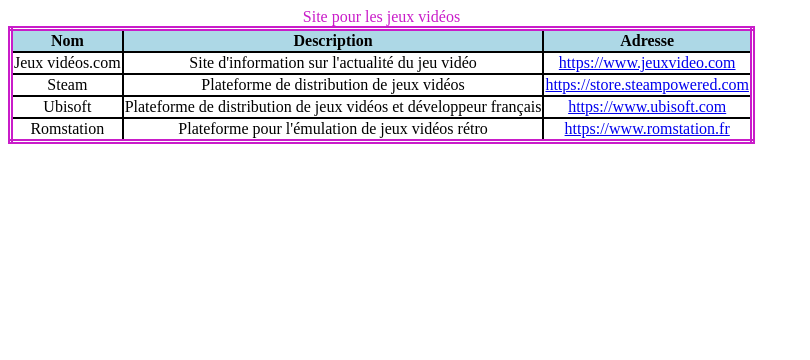
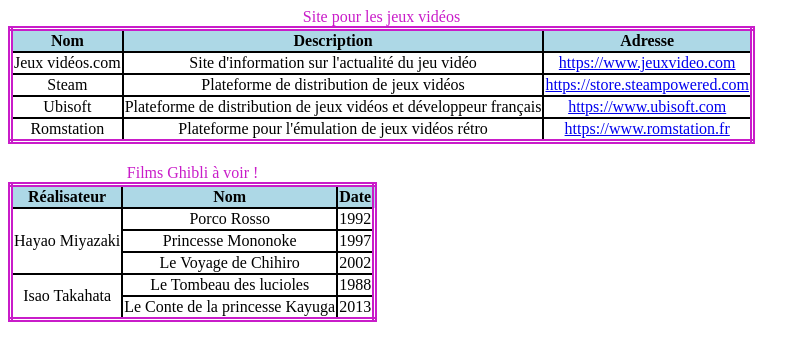
Before and after one commit to fcroux31/html_css, a plain HTML site: page exo10/index.html in a window 1280 px wide. Shown: the whole page, without its empty margins (0-810 px from the left). Drawn offline with Linux system fonts and the light colour scheme.

Commit message:
modif exo10

```diff
--- a/exo10/index.html
+++ b/exo10/index.html
@@ -36,5 +36,41 @@
             <td><a href="https://www.romstation.fr">https://www.romstation.fr</a></td>
         </tr>
     </table>
+    <table>
+        <caption>Films Ghibli à voir !</caption>
+        <thead>
+            <tr>
+                <th>Réalisateur</th>
+                <th>Nom</th>
+                <th>Date</th>
+            </tr>
+        </thead>
+        <tbody>
+            <tr>
+                <td rowspan="3">Hayao Miyazaki</td>
+                <td>Porco Rosso</td>
+                <td>1992</td>
+            </tr>
+            <tr>
+                <td>Princesse Mononoke</td>
+                <td>1997</td>
+            </tr>
+            <tr>
+                <td>Le Voyage de Chihiro</td>
+                <td>2002</td>
+            </tr>
+        </tbody>
+        <tfoot>
+            <tr>
+                <td rowspan="2">Isao Takahata</td>
+                <td>Le Tombeau des lucioles</td>
+                <td>1988</td>
+            </tr>
+            <tr>
+                <td>Le Conte de la princesse Kayuga</td>
+                <td>2013</td>
+            </tr>
+        </tfoot>
+    </table>
 </body>
 </html>
--- a/exo10/style.css
+++ b/exo10/style.css
@@ -2,6 +2,7 @@
     border: thick double rgb(201, 28, 201);
     border-collapse: collapse;
     text-align: center;
+    margin-bottom: 20px;
 }
 
 caption{
```
